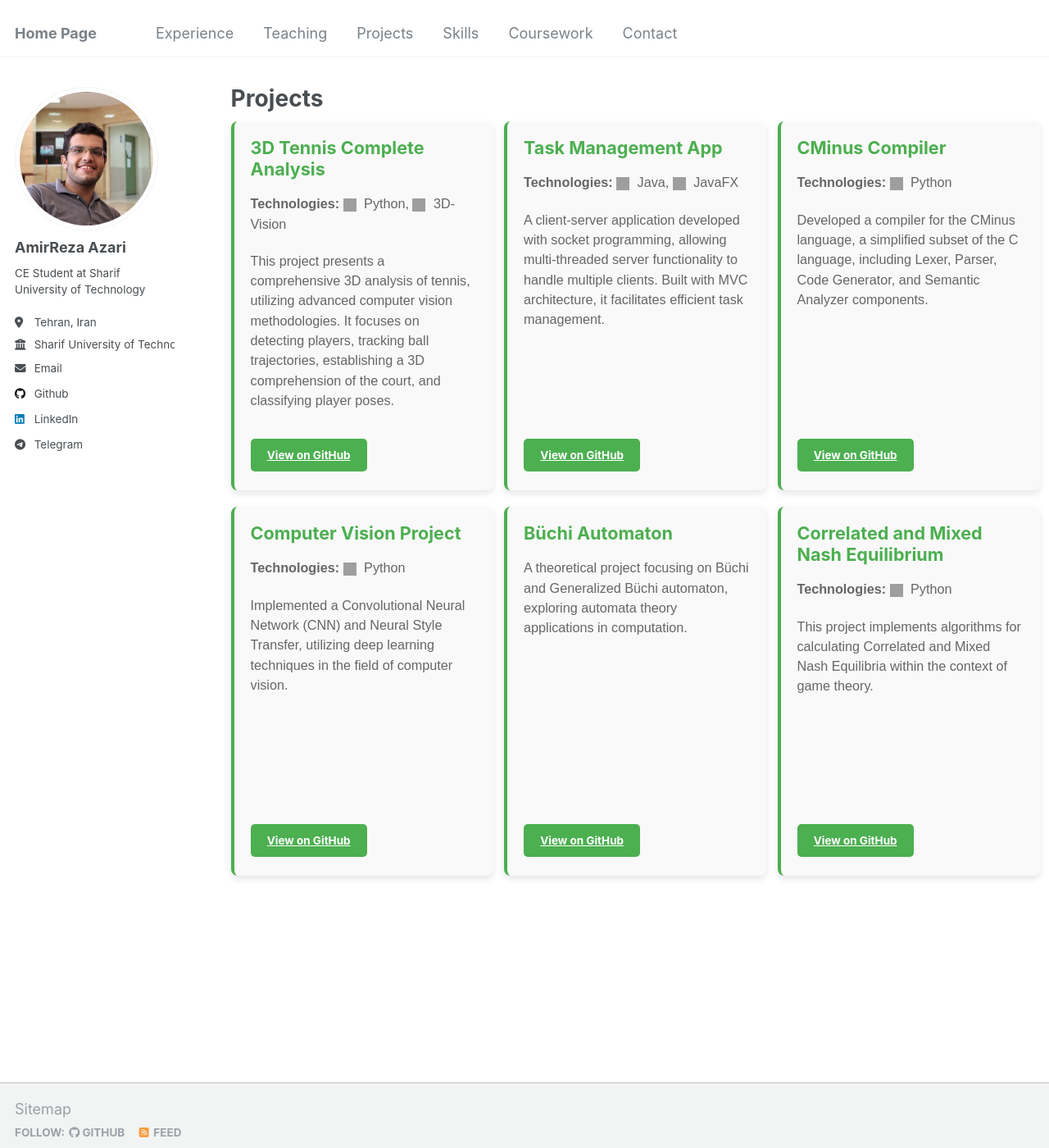
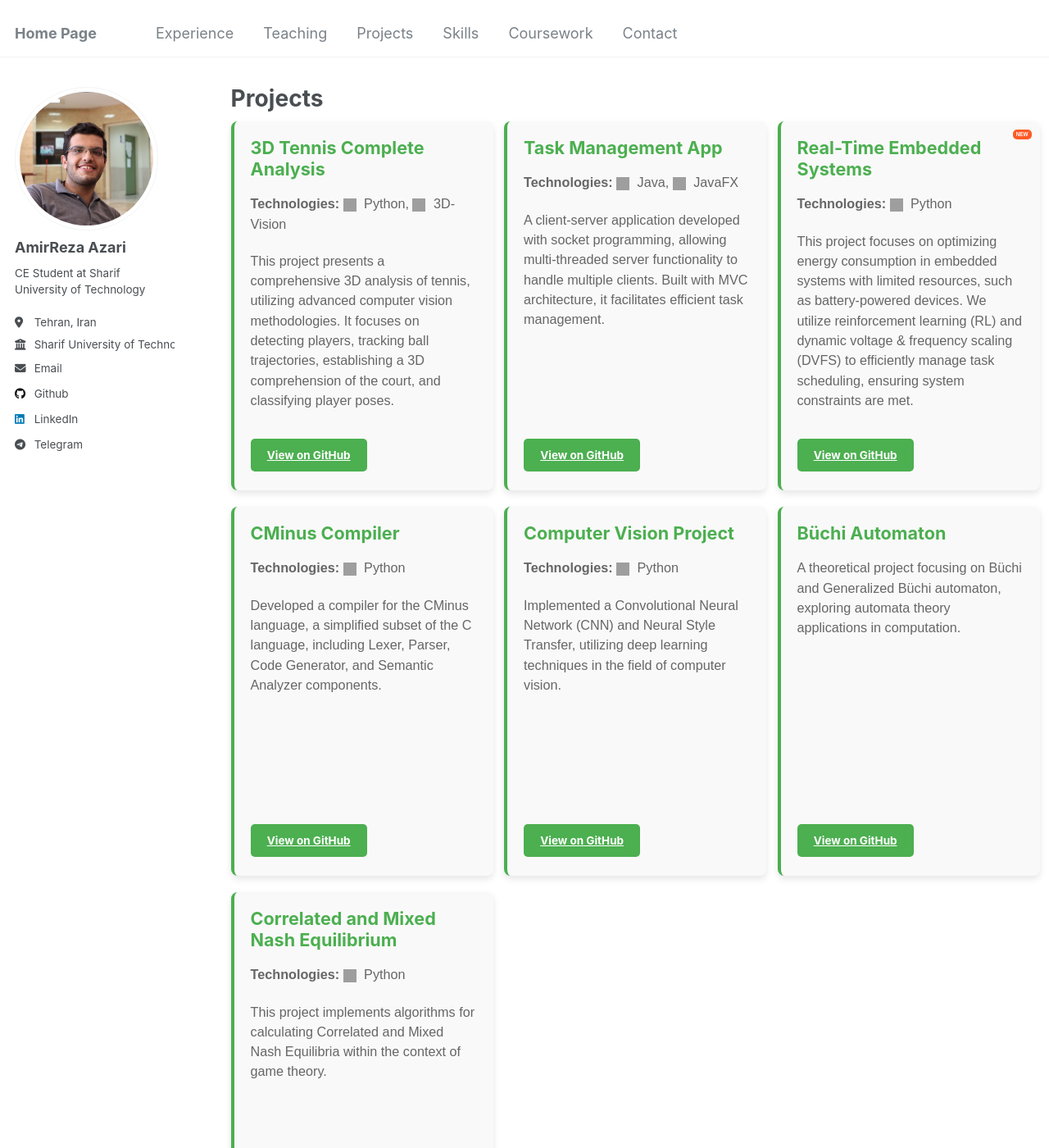
Before and after one commit to Amirreza81/Amirreza81.github.io, a Jekyll site: the page built from _pages/projects.md, in a window 1280 px wide and 1400 px high. Shown: the whole window at 82% size. Built offline with Jekyll 4.4.1, drawn with Linux system fonts in a browser that asks for light colours; part of the change alters nothing that is shown; grey boxes are pictures that could not be loaded.

Commit message:
add new project

```diff
--- a/_pages/projects.md
+++ b/_pages/projects.md
@@ -25,6 +25,16 @@ author_profile: true
     </p>
     <p class="description">A client-server application developed with socket programming, allowing multi-threaded server functionality to handle multiple clients. Built with MVC architecture, it facilitates efficient task management.</p>
     <a href="https://github.com/Amirreza81/Task-Management-App" class="btn">View on GitHub</a>
+  </div>
+
+  <div class="project-card animated-card" style="--delay: 2;">
+    <div class="new-label">NEW</div>
+    <h4>Real-Time Embedded Systems</h4>
+    <p class="technologies"><strong>Technologies:</strong>
+      <img src="https://img.icons8.com/color/48/000000/python.png" alt="Python Icon" class="tech-icon"> Python
+    </p>
+    <p class="description">This project focuses on optimizing energy consumption in embedded systems with limited resources, such as battery-powered devices. We utilize reinforcement learning (RL) and dynamic voltage & frequency scaling (DVFS) to efficiently manage task scheduling, ensuring system constraints are met.</p>
+    <a href="https://github.com/Amirreza81/RL-DVFS-Scheduling" class="btn">View on GitHub</a>
   </div>
 
   <div class="project-card animated-card" style="--delay: 2;">
@@ -150,4 +160,28 @@ author_profile: true
     vertical-align: middle;
     margin-right: 5px;
   }
+
+  /* New label styles */
+  .new-label {
+    position: absolute;
+    top: 10px;
+    right: 10px;
+    background: #ff5722;
+    color: white;
+    font-size: 0.35em;
+    font-weight: bold;
+    padding: 1px 4px;
+    border-radius: 5px;
+  }
+
+  /* New label blinking effect */
+  @keyframes blink {
+    0% { opacity: 1; }
+    50% { opacity: 0.3; }
+    100% { opacity: 1; }
+  }
+
+  .new-label {
+    animation: blink 3s infinite;
+  }
 </style>
```
